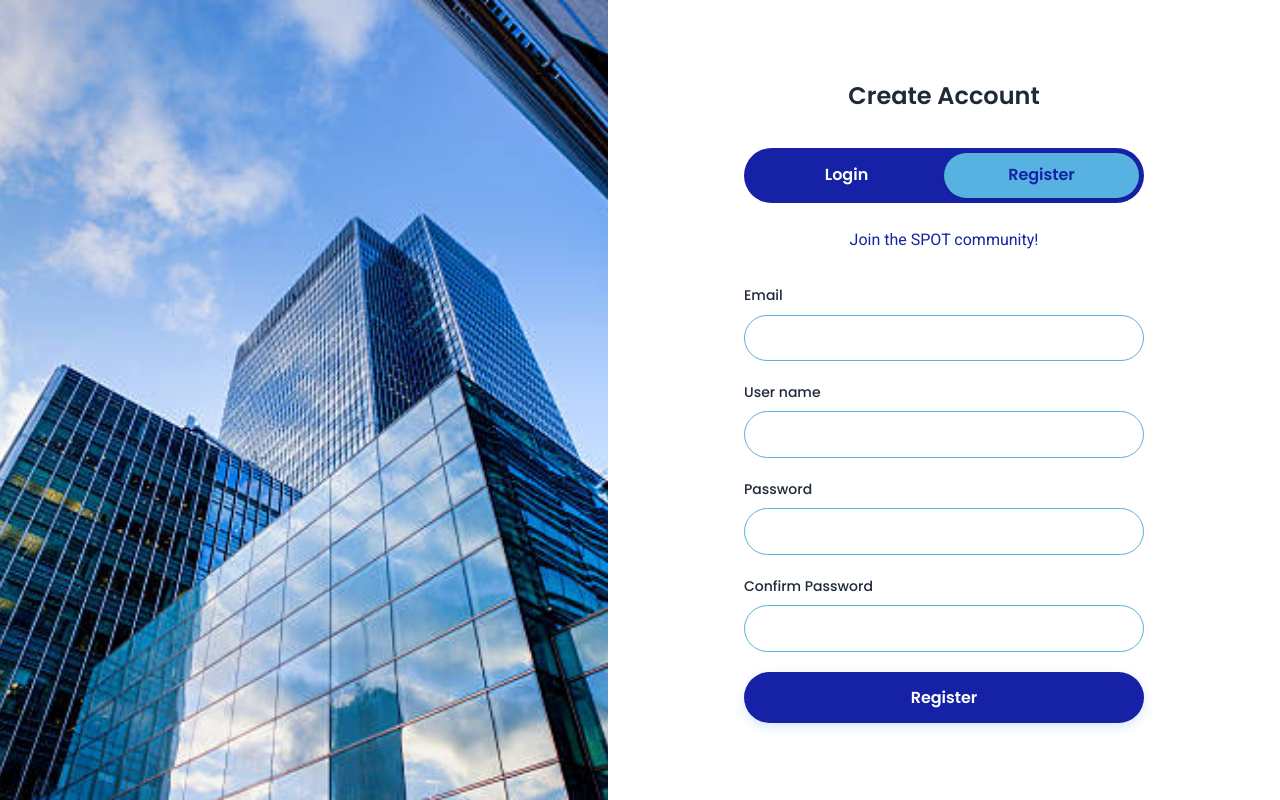
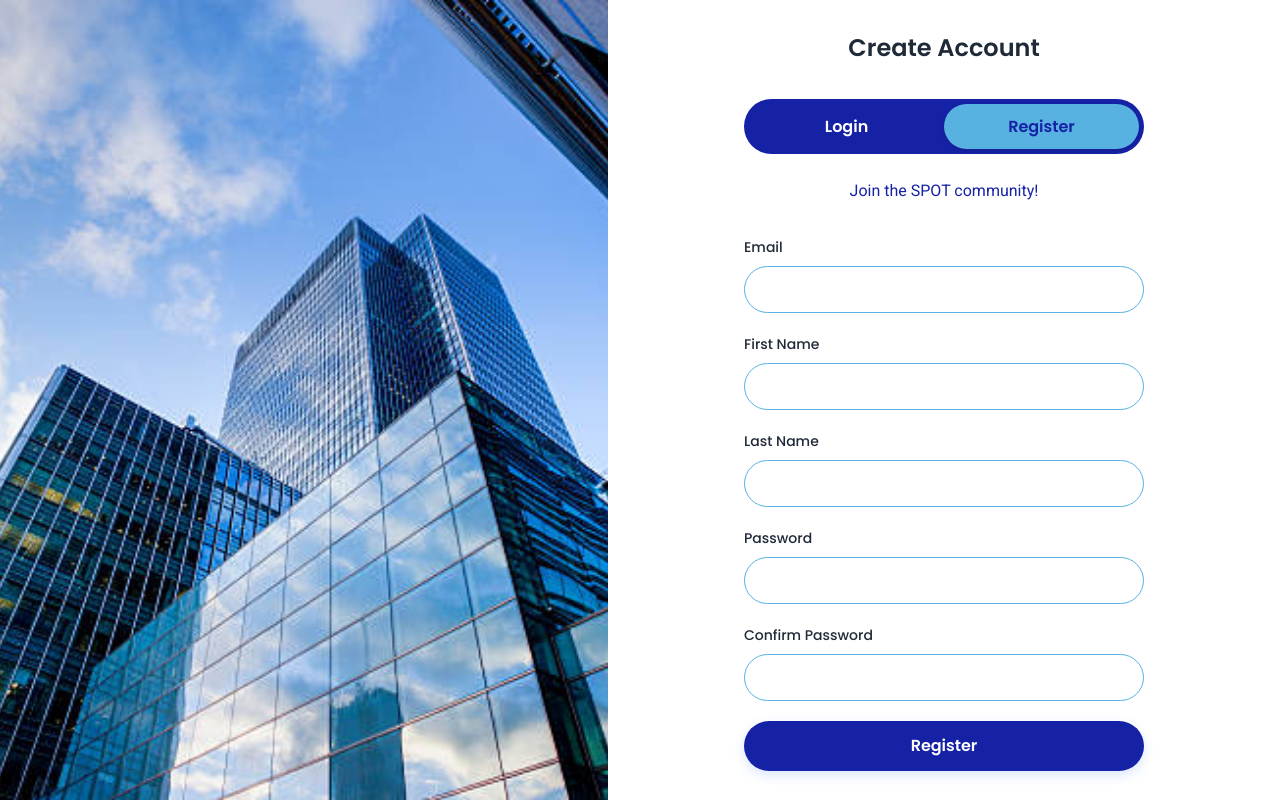
Before and after one commit to styliana/SPOT, a PHP site: page /register in a window 1280 px wide. Run offline with PHP 8.4, Linux system fonts and the light colour scheme; some libraries are stand-ins or nearby versions.

Commit message:
register form updated to the records in the database

```diff
--- a/public/views/register.php
+++ b/public/views/register.php
@@ -46,15 +46,19 @@
                     </div>
 
                     <div class="form-group">
-                        <label for="username">User name</label>
-                        <input id="username" type="text" name="username" required>
+                        <label for="name">First Name</label>
+                        <input id="name" type="text" name="name" required>
                     </div>
 
+                    <div class="form-group">
+                        <label for="surname">Last Name</label>
+                        <input id="surname" type="text" name="surname" required>
+                    </div>
                     <div class="form-group">
                         <label for="password">Password</label>
                         <div class="password-wrapper">
                             <input id="password" type="password" name="password" required>
-                            </div>
+                        </div>
                     </div>
 
                     <div class="form-group">
--- a/src/models/User.php
+++ b/src/models/User.php
@@ -5,32 +5,29 @@ class User {
     private $password;
     private $name;
     private $surname;
+    private $role; // Tutaj nadal trzymamy NAZWĘ (np. 'student'), dla wygody aplikacji
+    private $id;
 
-    public function __construct(string $email, string $password, string $name, string $surname)
-    {
+    public function __construct(
+        string $email,
+        string $password,
+        string $name,
+        string $surname,
+        string $role = 'student',
+        int $id = null
+    ) {
         $this->email = $email;
         $this->password = $password;
         $this->name = $name;
         $this->surname = $surname;
+        $this->role = $role;
+        $this->id = $id;
     }
 
-    public function getEmail(): string
-    {
-        return $this->email;
-    }
-
-    public function getPassword(): string
-    {
-        return $this->password;
-    }
-
-    public function getName(): string
-    {
-        return $this->name;
-    }
-
-    public function getSurname(): string
-    {
-        return $this->surname;
-    }
+    public function getEmail(): string { return $this->email; }
+    public function getPassword(): string { return $this->password; }
+    public function getName(): string { return $this->name; }
+    public function getSurname(): string { return $this->surname; }
+    public function getRole(): string { return $this->role; }
+    public function getId(): ?int { return $this->id; }
 }
```
